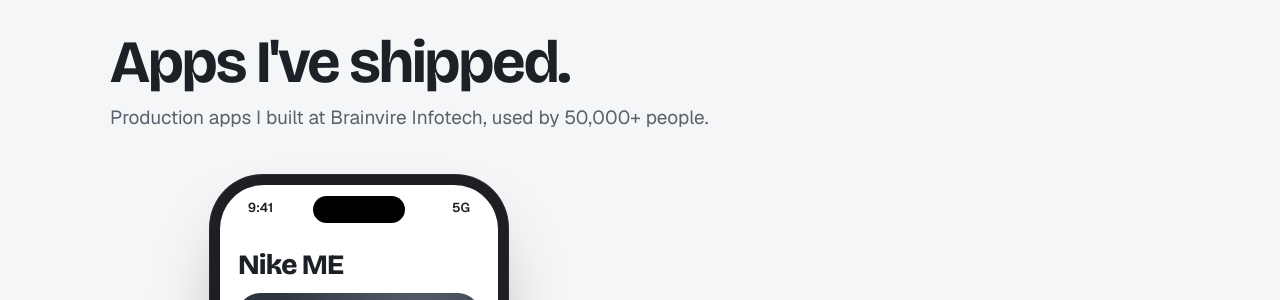
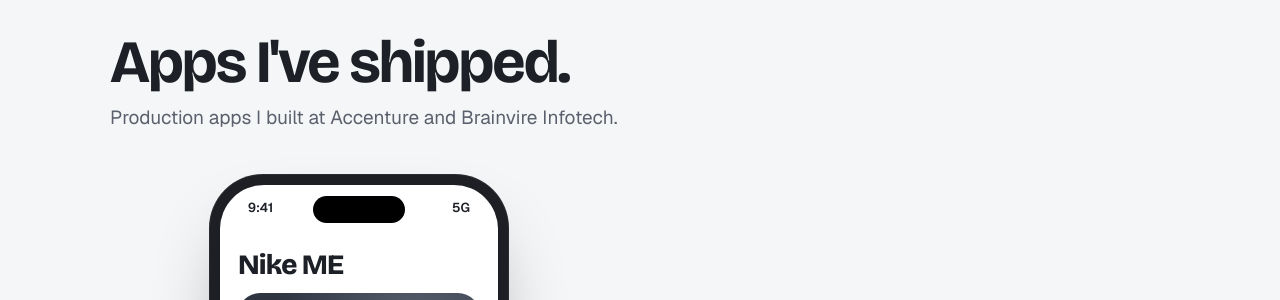
Before and after one commit to patelsid1211/patelsid1211.github.io, a Jekyll site: the page index.html, which Jekyll copies as it is, in a window 1280 px wide and 900 px high, scrolled down 1681 px. Shown: the part 150-450 px from the top of the window. Built offline with Jekyll 4.4.1, drawn with Linux system fonts in a browser that asks for light colours; some of the changed text lies outside the part shown.

Commit message:
Restore Alabama Power and Sun & Sand with employers, add Dropkick
Co-Authored-By: Claude Opus 5.5 <noreply@anthropic.com>
Claude-Session: https://claude.ai/code/session_01GBHJs8GVeex8TdiujCw8w5

```diff
--- a/index.html
+++ b/index.html
@@ -195,7 +195,7 @@ h2 { font: 700 clamp(36px, 5.2vw, 60px)/1.02 var(--display); letter-spacing: -.0
 .pill { justify-self: start; padding: 8px 16px; border-radius: 999px; font: 600 13px var(--body); color: #fff; }
 
 .steps { list-style: none; margin: 0; padding: 0; }
-.step { min-height: 78vh; display: flex; flex-direction: column; justify-content: center; gap: 12px; opacity: .28; transition: opacity .45s ease; }
+.step { min-height: 64vh; display: flex; flex-direction: column; justify-content: center; gap: 12px; opacity: .28; transition: opacity .45s ease; }
 .step.on { opacity: 1; }
 .step:first-child { min-height: 60vh; justify-content: flex-start; padding-top: 18vh; }
 .step:last-child { min-height: 90vh; }
@@ -403,7 +403,7 @@ footer { padding-block: 28px 48px; color: var(--muted); font-size: 14px; display
   <section id="apps" aria-labelledby="apps-h">
     <div class="sec-head">
       <h2 id="apps-h">Apps I've shipped.</h2>
-      <p>Production apps I built at Brainvire Infotech, used by 50,000+ people.</p>
+      <p>Production apps I built at Accenture and Brainvire Infotech.</p>
     </div>
     <div class="story">
       <div class="phone-pin" aria-hidden="true">
@@ -426,6 +426,30 @@ footer { padding-block: 28px 48px; color: var(--muted); font-size: 14px; display
               <span class="pill" style="background:var(--tile-b)">Track order</span>
             </div>
             <div class="scr" data-i="2">
+              <div class="sb"><span>9:41</span><span>5G</span></div>
+              <h4>Alabama Power</h4>
+              <div class="hero-card hc-c">Energy use this month</div>
+              <div class="rowi"><b style="background:var(--tile-c)"></b><span><i></i><i></i></span></div>
+              <div class="rowi"><b style="background:var(--tile-a)"></b><span><i></i><i></i></span></div>
+              <span class="pill" style="background:var(--tile-c)">Pay with Face ID</span>
+            </div>
+            <div class="scr" data-i="3">
+              <div class="sb"><span>9:41</span><span>5G</span></div>
+              <h4>Dropkick</h4>
+              <div class="hero-card hc-a">New sneaker drops</div>
+              <div class="rowi"><b style="background:var(--tile-a)"></b><span><i></i><i></i></span></div>
+              <div class="rowi"><b style="background:var(--tile-b)"></b><span><i></i><i></i></span></div>
+              <span class="pill" style="background:var(--tile-a)">Add to bag</span>
+            </div>
+            <div class="scr" data-i="4">
+              <div class="sb"><span>9:41</span><span>5G</span></div>
+              <h4>Sun &amp; Sand</h4>
+              <div class="hero-card hc-b">New season picks</div>
+              <div class="rowi"><b style="background:var(--tile-b)"></b><span><i></i><i></i></span></div>
+              <div class="rowi"><b style="background:var(--tile-c)"></b><span><i></i><i></i></span></div>
+              <span class="pill" style="background:var(--tile-b)">Checkout</span>
+            </div>
+            <div class="scr" data-i="5">
               <div class="sb"><span>9:41</span><span>5G</span></div>
               <h4>IIFL Loan</h4>
               <div class="hero-card hc-c">Your loan, at a glance</div>
@@ -450,6 +474,26 @@ footer { padding-block: 28px 48px; color: var(--muted); font-size: 14px; display
           <p>Product drops, UA Rewards, wishlists and real-time order tracking.</p>
           <p class="impact"><b>+45%</b> engagement and <b>+32%</b> purchase conversion.</p>
           <a class="store" href="https://apps.apple.com/ae/app/under-armour-me/id1537429801" target="_blank" rel="noopener">View on the App Store</a>
+        </li>
+        <li class="step">
+          <span class="kind">Energy utility, Accenture</span>
+          <h3>Alabama Power</h3>
+          <p>Bill payment, energy tracking and outage reporting with Face ID sign-in.</p>
+          <p class="impact"><b>+35%</b> customer satisfaction.</p>
+          <a class="store" href="https://apps.apple.com/us/app/alabama-power/id582866919" target="_blank" rel="noopener">View on the App Store</a>
+        </li>
+        <li class="step">
+          <span class="kind">Sneakers and streetwear, Brainvire Infotech</span>
+          <h3>Dropkick</h3>
+          <p>A sneaker and streetwear shopping app for the UAE, Saudi Arabia and Kuwait, in English and Arabic.</p>
+          <a class="store" href="https://apps.apple.com/app/id1591789765" target="_blank" rel="noopener">View on the App Store</a>
+        </li>
+        <li class="step">
+          <span class="kind">Sports retail, Brainvire Infotech</span>
+          <h3>Sun &amp; Sand Sports</h3>
+          <p>E-commerce with product filtering and secure checkout.</p>
+          <p class="impact">Lazy loading and image caching cut load time by <b>60%</b>.</p>
+          <a class="store" href="https://apps.apple.com/ae/app/sun-sand-sports/id1231632131" target="_blank" rel="noopener">View on the App Store</a>
         </li>
         <li class="step">
           <span class="kind">Fintech, Brainvire Infotech</span>
```
Also changed, not shown: other parts of index.html (+2 -2 lines).
